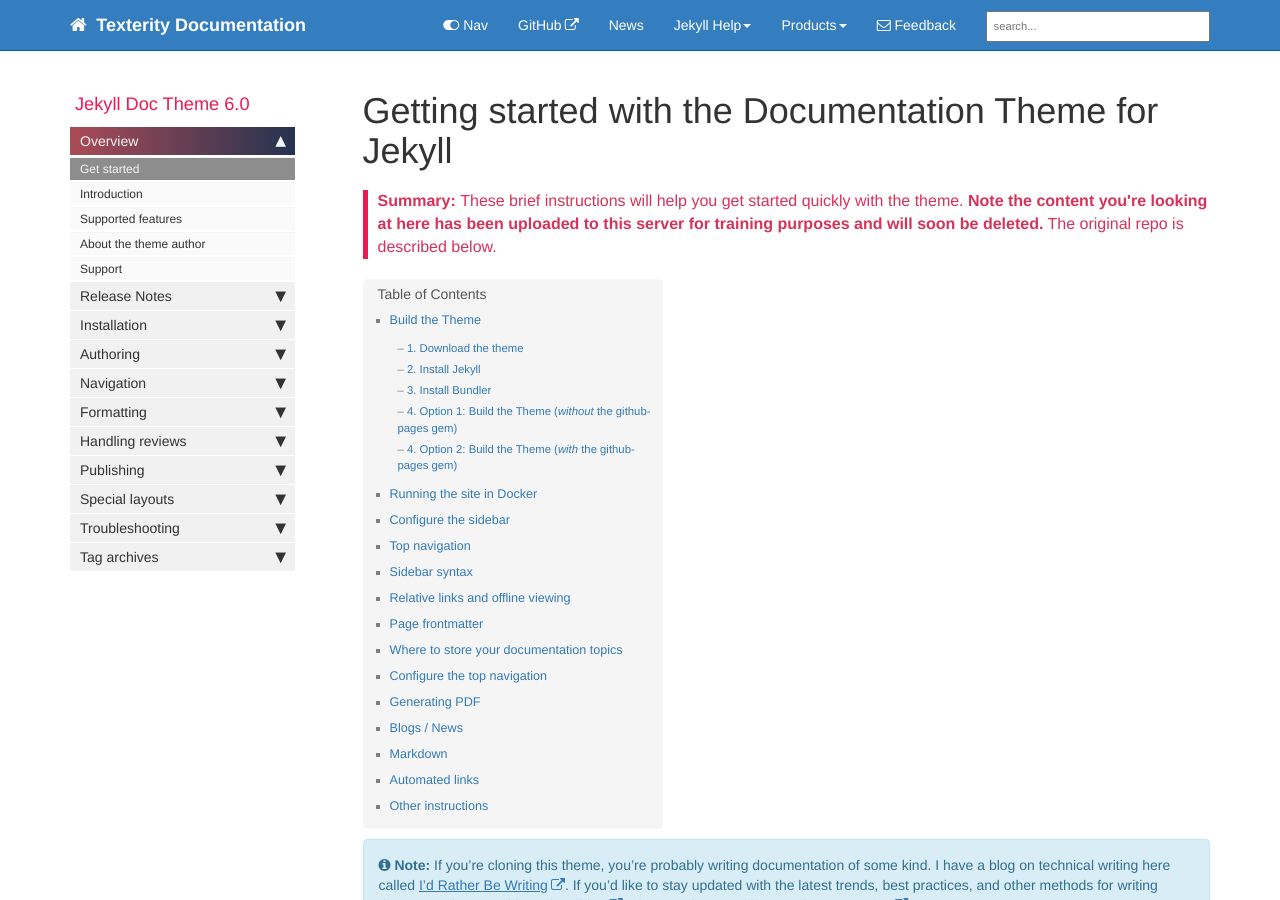
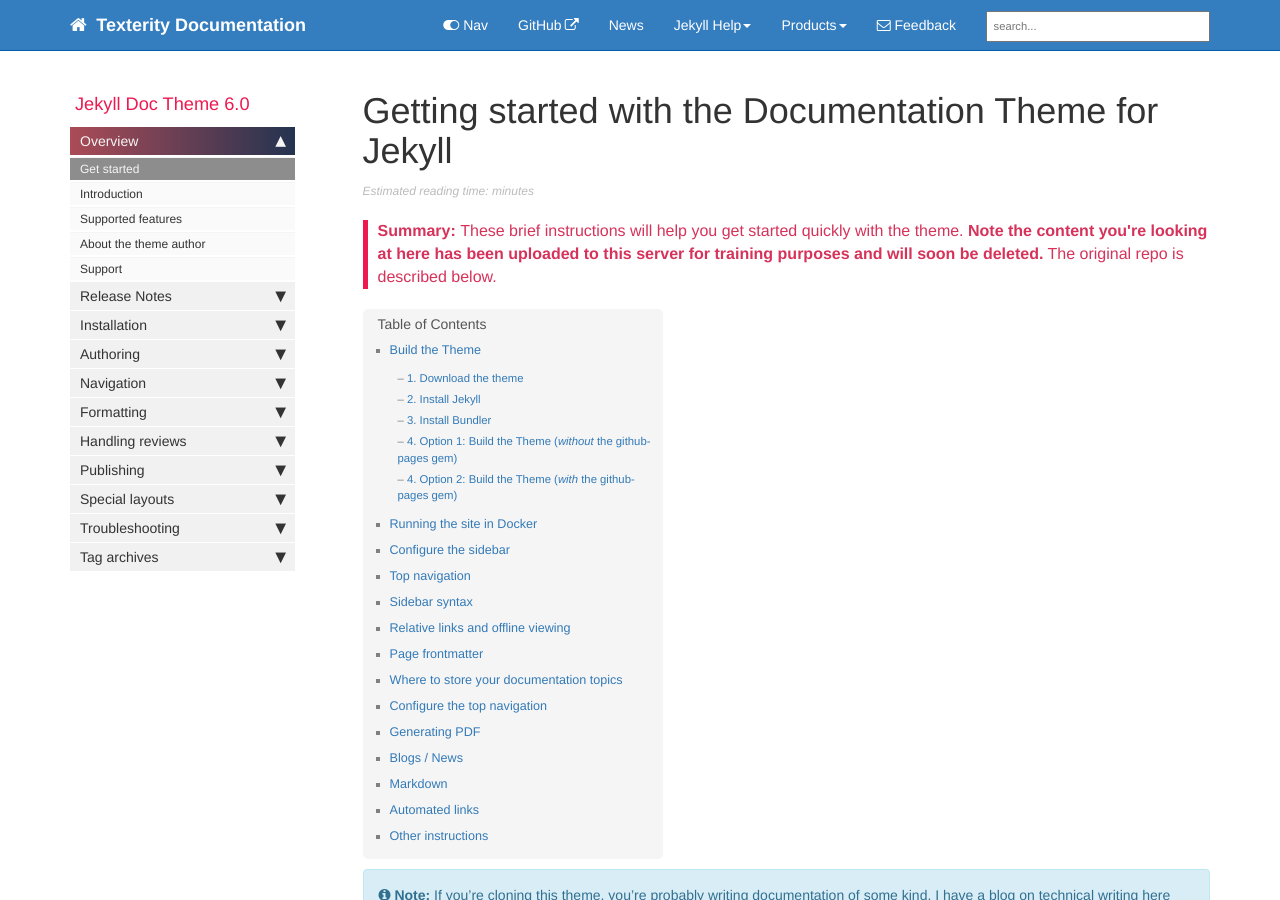
Before and after one commit to Texterity/January, a Jekyll site: the page built from docs/index.md, in a window 1280 px wide and 900 px high. Built offline with Jekyll 4.4.1, drawn with Linux system fonts in a browser that asks for light colours; nearby versions of some CDN libraries; comment, search, counter and statistics services are not loaded.

Commit message:
reading time

```diff
--- a/docs/_layouts/page.html
+++ b/docs/_layouts/page.html
@@ -27,6 +27,11 @@ layout: default
 {% include custom/{{page.map_name}}.html %}
 
 {% endif %}
+
+<span class="readingtime" title="Estimated reading time">
+Estimated reading time: {{page.reading_time}} minutes
+</span>
+
 
 <div class="post-content">
 
```
